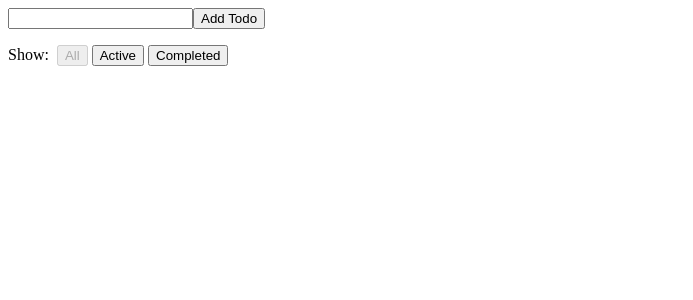
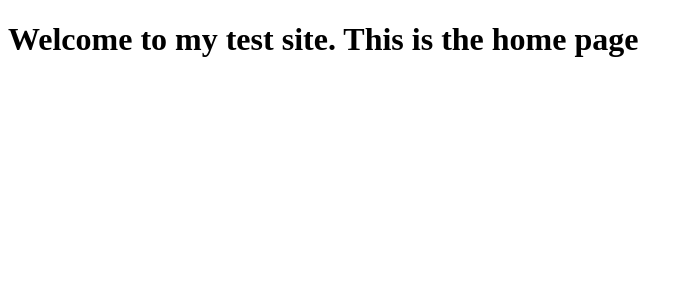
Before and after one commit to Brauxel/storyblok.vanessa, a React app: page / in a window 1280 px wide. Shown: the top 300 px of the page, without its empty margins (0-693 px from the left). Built offline with nearby package versions, Linux system fonts and the light colour scheme.

Commit message:
react router applied

```diff
--- a/package.json
+++ b/package.json
@@ -23,6 +23,7 @@
     "@types/react": "^16.9.34",
     "@types/react-dom": "^16.9.6",
     "@types/react-redux": "^7.1.7",
+    "@types/react-router-dom": "^5.1.4",
     "@typescript-eslint/eslint-plugin": "^2.27.0",
     "@typescript-eslint/parser": "^2.27.0",
     "eslint": "^6.8.0",
@@ -49,6 +50,7 @@
     "react": "^16.13.1",
     "react-dom": "^16.13.1",
     "react-redux": "^7.2.0",
+    "react-router-dom": "^5.1.2",
     "redux": "^4.0.5"
   }
 }
--- a/src/components/App.tsx
+++ /dev/null
@@ -1,12 +0,0 @@
-import React from 'react'
-import { Footer } from './shared/toDoList/Footer'
-import AddToDo from './containers/todos/AddToDo'
-import VisibleTodoList from './containers/todos/VisibleTodoList'
-
-export const App = (): any => (
-  <div>
-    <AddToDo />
-    <VisibleTodoList />
-    <Footer />
-  </div>
-)
--- a/src/components/containers/todos/FilterLink.ts
+++ b/src/components/containers/todos/FilterLink.ts
@@ -3,7 +3,8 @@ import { setVisibilityFiter } from '../../../actions/todos'
 import { Link } from '../../shared/toDoList/Link'
 
 const mapStateToProps = (state: any, ownProps: any): any => ({
-  active: ownProps.filter === state.visibilityFilter
+  active: ownProps.filter === state.visibilityFilter,
+  filter: ownProps.filter
 })
 
 const mapDispatchToProps = (dispatch: any, ownProps: any): any => ({
--- a/src/components/containers/todos/VisibleTodoList.ts
+++ b/src/components/containers/todos/VisibleTodoList.ts
@@ -17,8 +17,8 @@ const getVisibleTodos = (todos: any, filter: string): any => {
   }
 }
 
-const mapStateToProps = (state: any) => ({
-  todos: getVisibleTodos(state.todos, state.visibilityFilter)
+const mapStateToProps = (state: any, ownProps: any) => ({
+  todos: getVisibleTodos(state.todos, ownProps.filter)
 })
 
 const mapDispatchToProps = (dispatch: any) => ({
--- /dev/null
+++ b/src/components/pages/Home.tsx
@@ -0,0 +1,7 @@
+import React from 'react'
+
+export const Home: React.FC = () => (
+  <div>
+    <h1>Welcome to my test site. This is the home page</h1>
+  </div>
+)
--- a/src/components/shared/toDoList/Link.tsx
+++ b/src/components/shared/toDoList/Link.tsx
@@ -1,18 +1,26 @@
 import React from 'react'
+import { NavLink } from 'react-router-dom'
 
 interface Props {
   active: boolean
+  filter: string
   onClick: () => {}
 }
 
-export const Link: React.FC<Props> = ({ active, children, onClick }) => (
-  <button
-    onClick={onClick}
-    disabled={active}
-    style={{
-      marginLeft: '4px'
+export const Link: React.FC<Props> = ({
+  filter,
+  active,
+  children,
+  onClick
+}) => (
+  <NavLink
+    exact
+    to={filter === 'SHOW_ALL' ? '/todos' : `/todos/${filter}`}
+    activeStyle={{
+      textDecoration: 'none',
+      color: 'black'
     }}
   >
     {children}
-  </button>
+  </NavLink>
 )
--- /dev/null
+++ b/src/components/shared/toDoList/Todos.tsx
@@ -0,0 +1,17 @@
+/* eslint-disable @typescript-eslint/strict-boolean-expressions */
+import React from 'react'
+import { Footer } from './Footer'
+import AddToDo from '../../containers/todos/AddToDo'
+import VisibleTodoList from '../../containers/todos/VisibleTodoList'
+
+interface Props {
+  match: any
+}
+
+export const ToDos: React.FC = ({ match: { params } }: any): any => (
+  <div>
+    <AddToDo />
+    <VisibleTodoList filter={params?.filter || 'SHOW_ALL'} />
+    <Footer />
+  </div>
+)
--- a/src/index.tsx
+++ b/src/index.tsx
@@ -1,15 +1,9 @@
 import React from 'react'
 import { render } from 'react-dom'
-import { Provider } from 'react-redux'
 import { createStore } from 'redux'
 import { rootReducer } from './reducers/reducers'
-import { App } from './components/App'
+import { Root } from './root'
 
 const store = createStore(rootReducer)
 
-render(
-  <Provider store={store}>
-    <App />
-  </Provider>,
-  document.getElementById('root')
-)
+render(<Root store={store} />, document.getElementById('root'))
--- /dev/null
+++ b/src/root.tsx
@@ -0,0 +1,18 @@
+import React from 'react'
+import { BrowserRouter as Router, Route } from 'react-router-dom'
+import { ToDos } from './components/shared/toDoList/Todos'
+import { Home } from './components/pages/Home'
+import { Provider } from 'react-redux'
+
+interface Props {
+  store: any
+}
+
+export const Root: React.FC<Props> = ({ store }) => (
+  <Provider store={store}>
+    <Router>
+      <Route path="/" component={Home} />
+      <Route path="/todos/:filter?" component={ToDos} />
+    </Router>
+  </Provider>
+)
--- a/webpack.config.js
+++ b/webpack.config.js
@@ -21,7 +21,8 @@ module.exports = {
   devServer: {
     hot: true,
     https: true,
-    open: true
+    open: true,
+    historyApiFallback: true
   },
   // When importing a module whose path matches one of the following, just
   // assume a corresponding global variable exists and use that instead.
```
Also changed, not shown: 1 other file (tests, documents, lock files or other folders).
